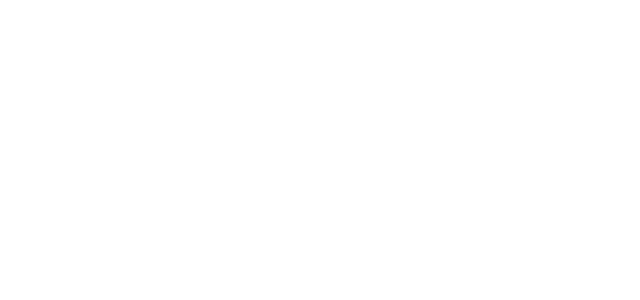
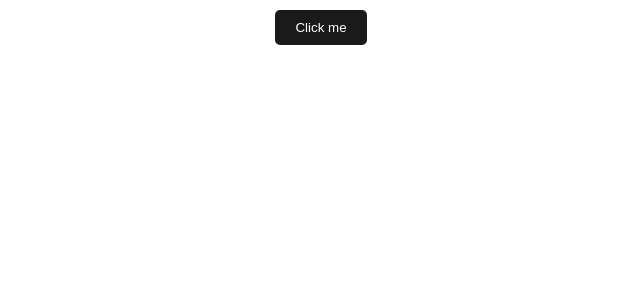
Before and after one commit to dexter-nym/React, a React (Vite) app: page / in a window 1280 px wide. Shown: the top 300 px of the page, without its empty margins (319-959 px from the left). Built offline with nearby package versions, Linux system fonts and the light colour scheme.

Commit message:
Button -> Components

```diff
--- a/src/App.jsx
+++ b/src/App.jsx
@@ -32,7 +32,12 @@
 // export default App;
 
 // Props
+import Button from "./components/Button";
 function App() {
-  return <></>;
+  return (
+    <>
+      <Button />
+    </>
+  );
 }
 export default App;
--- /dev/null
+++ b/src/components/Button.jsx
@@ -0,0 +1,4 @@
+function Button() {
+  return <button className="btn">Click me</button>;
+}
+export default Button;
--- a/src/index.css
+++ b/src/index.css
@@ -22,30 +22,12 @@ body {
   display: flex;
   justify-content: center;
   align-items: center;
+  padding: 10px;
 }
 
 h1 {
   font-size: 3.2em;
   line-height: 1.1;
-}
-
-button {
-  border-radius: 8px;
-  border: 1px solid transparent;
-  padding: 0.6em 1.2em;
-  font-size: 1em;
-  font-weight: 500;
-  font-family: inherit;
-  background-color: #1a1a1a;
-  cursor: pointer;
-  transition: border-color 0.25s;
-}
-button:hover {
-  border-color: #646cff;
-}
-button:focus,
-button:focus-visible {
-  outline: 4px auto -webkit-focus-ring-color;
 }
 
 /* Card Component Css */
@@ -68,3 +50,12 @@ button:focus-visible {
 .card h2 {
   margin-bottom: 7px;
 }
+
+.btn {
+  background-color: #1a1a1a;
+  color: #fff;
+  padding: 10px 20px;
+  border-radius: 5px;
+  border: none;
+  cursor: pointer;
+}
```
Also changed, not shown: 1 other file (tests, documents, lock files or other folders).
